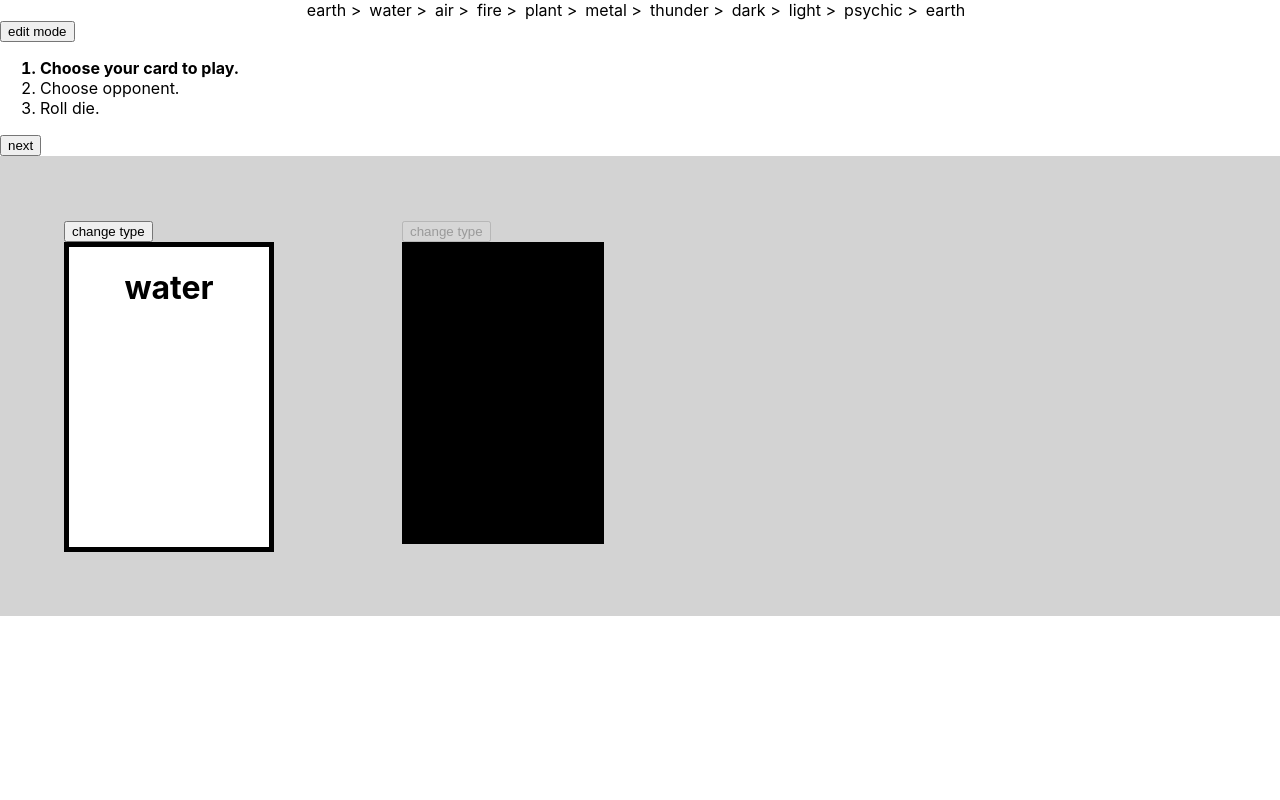
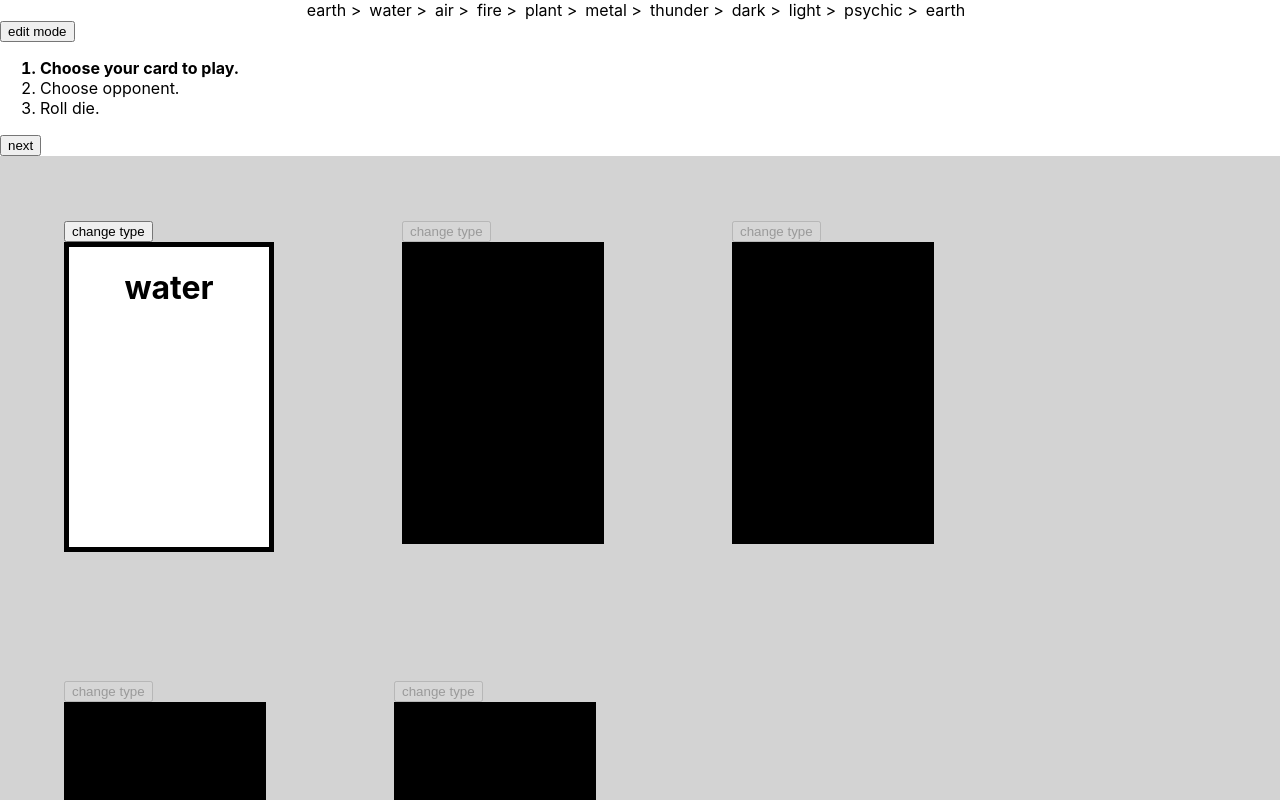
Before and after one commit to reergymerej/afew, a React (Create React App) app: page / in a window 1280 px wide. Shown: the top 800 px of the page. Built offline with nearby package versions, Linux system fonts and the light colour scheme.

Commit message:
Show matchup vs active player and opponenents

```diff
--- a/src/App.css
+++ b/src/App.css
@@ -27,6 +27,9 @@
 }
 .Card.active {
   border: 5px solid black;
+}
+.Card.opponent {
+  border: 5px solid red;
 }
 .Card.flipped {
   background: #000;
--- a/src/App.tsx
+++ b/src/App.tsx
@@ -25,6 +25,9 @@ const App = () => {
     })
   }
 
+  const { opponentIndex } = state
+  const opponentSelected = opponentIndex !== null
+
   return (
     <div className="App">
       <div>
@@ -47,6 +50,7 @@ const App = () => {
         <Hint
           gameMode={state.gameMode}
           dispatch={dispatch}
+          opponentSelected={opponentSelected}
         />
       }
 
--- a/src/Board.tsx
+++ b/src/Board.tsx
@@ -40,17 +40,23 @@ const Board: React.FunctionComponent<BoardProps> = ({
 }) => {
   const {
     activePlayerIndex,
+    opponentIndex,
   } = state
   return (
     <div className="Board">
       { players.map((player, i) => {
-        const opponent = players.filter((_, playerIndex) => playerIndex !== i)[0]
-        const modifier = getAdvantageModifier(
+        const isActivePlayer = i === activePlayerIndex
+        const opponentIndex = isActivePlayer
+          ? state.opponentIndex
+          : activePlayerIndex
+
+        const opponent = opponentIndex !== null && players[opponentIndex]
+        const modifier = !opponent ? null : getAdvantageModifier(
           player.cardType,
           opponent.cardType,
           state.types,
         )
-        const attack = player.dieValue + modifier
+        const attack = player.dieValue + (modifier || 0)
 
         return (
           <div key={i} className="Row">
@@ -59,7 +65,7 @@ const Board: React.FunctionComponent<BoardProps> = ({
               state={state}
               playerIndex={i}
               dispatch={dispatch}
-              isActivePlayer={i === activePlayerIndex}
+              isActivePlayer={isActivePlayer}
               attack={attack}
               modifier={modifier}
             />
--- a/src/Card.tsx
+++ b/src/Card.tsx
@@ -5,10 +5,12 @@ import cx from 'classnames'
 type CardProps = {
   cardType: CardType
   combatResult: CombatResult | null,
-  modifier: number,
+  modifier: number | null,
   isActivePlayer: boolean,
+  isOpponent: boolean,
   flipped: boolean,
   hideModifier: boolean,
+  onClick: () => void,
 }
 
 const Card: React.FunctionComponent<CardProps> = (props: CardProps) => {
@@ -17,19 +19,24 @@ const Card: React.FunctionComponent<CardProps> = (props: CardProps) => {
     cardType,
     combatResult,
     isActivePlayer,
+    isOpponent,
     flipped,
     hideModifier,
+    onClick,
   } = props
   return (
     <div className={cx("Card", {
       active: isActivePlayer,
+      opponent: isOpponent,
       flipped: flipped,
-    })}>
+    })}
+      onClick={onClick}
+    >
       <h1>
         {cardType}
       </h1>
       <br />
-      {!hideModifier &&
+      {!hideModifier && modifier !== null &&
         <div>
           modifier: {modifier.toFixed(2)}
         </div>
--- a/src/Hint.tsx
+++ b/src/Hint.tsx
@@ -4,18 +4,21 @@ import cx from 'classnames'
 type HintProps = {
   gameMode: GameMode,
   dispatch: React.Dispatch<Action>,
+  opponentSelected: boolean,
 }
 
 const Hint: React.FunctionComponent<HintProps> = ({
   gameMode,
   dispatch,
+  opponentSelected,
 }) => {
   const handleNextClick = () => {
     dispatch({
       type: Actions.nextGameMode,
     })
   }
-  const canClickNext = true
+  const canClickNext = gameMode === GameMode.chooseCard
+    || (gameMode === GameMode.chooseOpponent && opponentSelected)
   return (
     <div className="Hint">
       <ol>
--- a/src/PlayerCard.tsx
+++ b/src/PlayerCard.tsx
@@ -17,7 +17,7 @@ type PlayerCardProps = {
   state: State,
   playerIndex: number,
   attack: number,
-  modifier: number,
+  modifier: null | number,
 }
 const PlayerCard: React.FunctionComponent<PlayerCardProps> = ({
   isActivePlayer,
@@ -61,6 +61,19 @@ const PlayerCard: React.FunctionComponent<PlayerCardProps> = ({
   const hideModifier = isActivePlayer && state.gameMode === GameMode.chooseCard
   const canChangeType = isActivePlayer && state.gameMode === GameMode.chooseCard
 
+  const isOpponent = !isActivePlayer
+    && state.gameMode !== GameMode.chooseCard
+    && state.opponentIndex === playerIndex
+
+  const handleCardClick = () => {
+    if (state.gameMode === GameMode.chooseOpponent) {
+      dispatch({
+        type: Actions.selectOpponent,
+        value: playerIndex,
+      })
+    }
+  }
+
   return (
     <div className={cx("PlayerCard", {})}>
       <button
@@ -75,6 +88,8 @@ const PlayerCard: React.FunctionComponent<PlayerCardProps> = ({
         isActivePlayer={isActivePlayer}
         flipped={flipped}
         hideModifier={hideModifier}
+        isOpponent={isOpponent}
+        onClick={handleCardClick}
       />
       { state.gameMode === GameMode.battle &&
         <div>
--- a/src/reducer.ts
+++ b/src/reducer.ts
@@ -41,6 +41,13 @@ const reducer = (state: State, action: Action): State => {
       }
     }
 
+    case Actions.selectOpponent: {
+      return {
+        ...state,
+        opponentIndex: action.value,
+      }
+    }
+
     default:
       throw Error(`unhandled action in reducer: "${Actions[action.type]}"`)
   }
--- a/src/types.ts
+++ b/src/types.ts
@@ -33,6 +33,7 @@ export type State = {
   isEditMode: boolean,
   activePlayerIndex: number,
   gameMode: GameMode,
+  opponentIndex: null | number,
 }
 
 export const initialState: State = {
@@ -40,6 +41,7 @@ export const initialState: State = {
   isEditMode: false,
   activePlayerIndex: 0,
   activePlayerTypeChosen: !false,
+  opponentIndex: null,
   types: cardTypes,
   players: [
     {
@@ -52,6 +54,21 @@ export const initialState: State = {
       dieValue: 1,
       attackValue: 0,
     },
+    {
+      cardType: cardTypes[1],
+      dieValue: 1,
+      attackValue: 0,
+    },
+    {
+      cardType: cardTypes[2],
+      dieValue: 1,
+      attackValue: 0,
+    },
+    {
+      cardType: cardTypes[3],
+      dieValue: 1,
+      attackValue: 0,
+    },
   ]
 }
 
@@ -60,6 +77,7 @@ export enum Actions {
   changeTypes,
   toggleEditMode,
   nextGameMode,
+  selectOpponent,
 }
 
 export type Action = {
```
